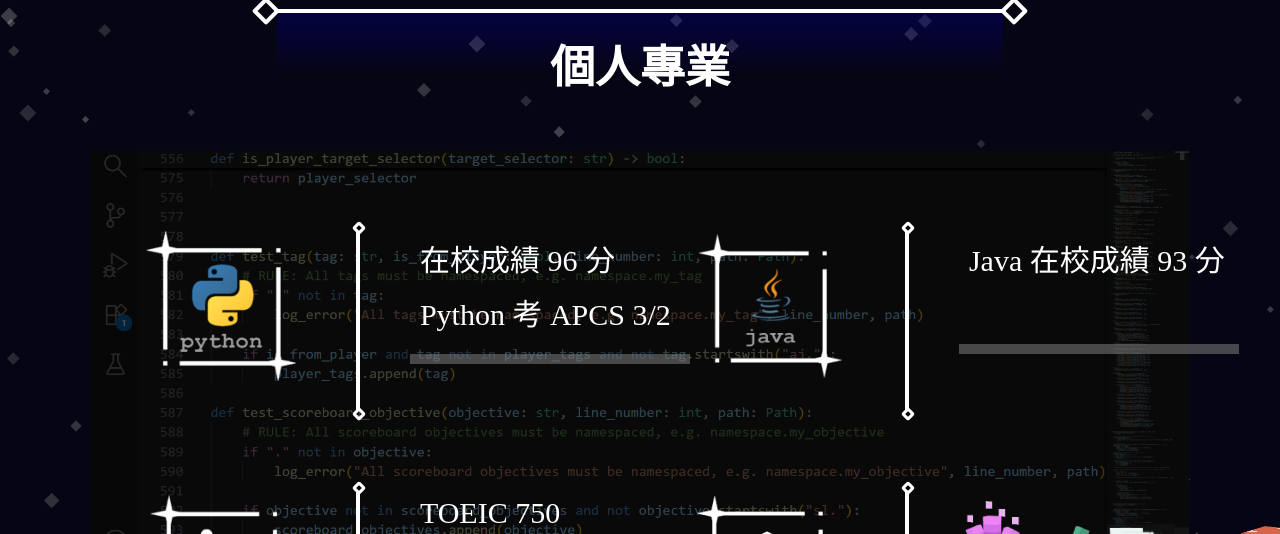
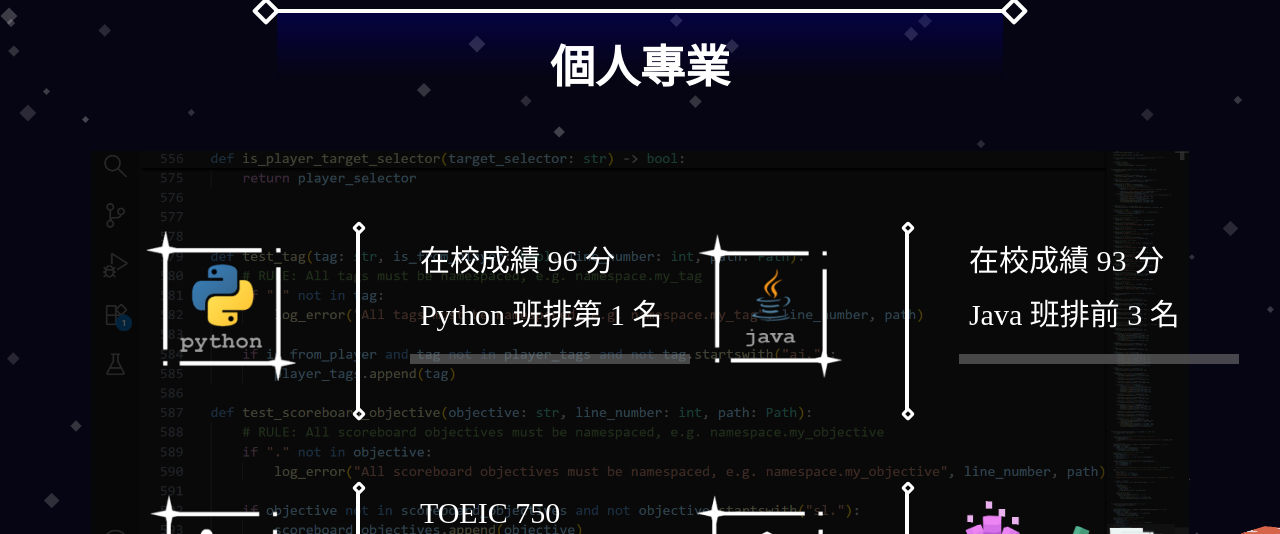
Before and after one commit to CYCU11344233/midterm-resume, a plain HTML site: page index.html in a window 1280 px wide. Shown: the part 1130-1664 px from the top of the page. Drawn offline with Linux system fonts and the light colour scheme; a web font is replaced by a local one.

Commit message:
稍微修改，23:54來不及拉

```diff
--- a/index.html
+++ b/index.html
@@ -71,7 +71,8 @@
               中原大學 - 資管系 <br>
               喜歡做遊戲、寫程式etc. <br>
               個性內向、幽默 <br>
-              以成為 Youtuber 跟遊戲製作者為人生目標 <br>
+              <br>
+              以成為 Youtuber 跟往遊戲產業發展為人生目標 <br>
             </p>
             <div class="base"></div>
           </div>
@@ -102,7 +103,7 @@
 
               <div class="text_block">
                 <p>在校成績 96 分</p>
-                <p>Python 考 APCS 3/2</p>
+                <p>Python 班排第 1 名</p>
                 <div class="base"></div>
               </div>
 
@@ -117,8 +118,8 @@
               <div class="divider"></div>
 
               <div class="text_block">
-                <p>Java 在校成績 93 分</p>
-                <p>&nbsp;</p>
+                <p>在校成績 93 分</p>
+                <p>Java 班排前 3 名</p>
                 <!-- <p>Java 我不知道</p> -->
                 <div class="base"></div>
               </div>
--- a/style/basic_info.css
+++ b/style/basic_info.css
@@ -193,6 +193,7 @@
 
         .content p {
             color: gray;
+            text-shadow: 1px 1px #26273a;
 
             position: absolute;
             width: 28vw;
```
